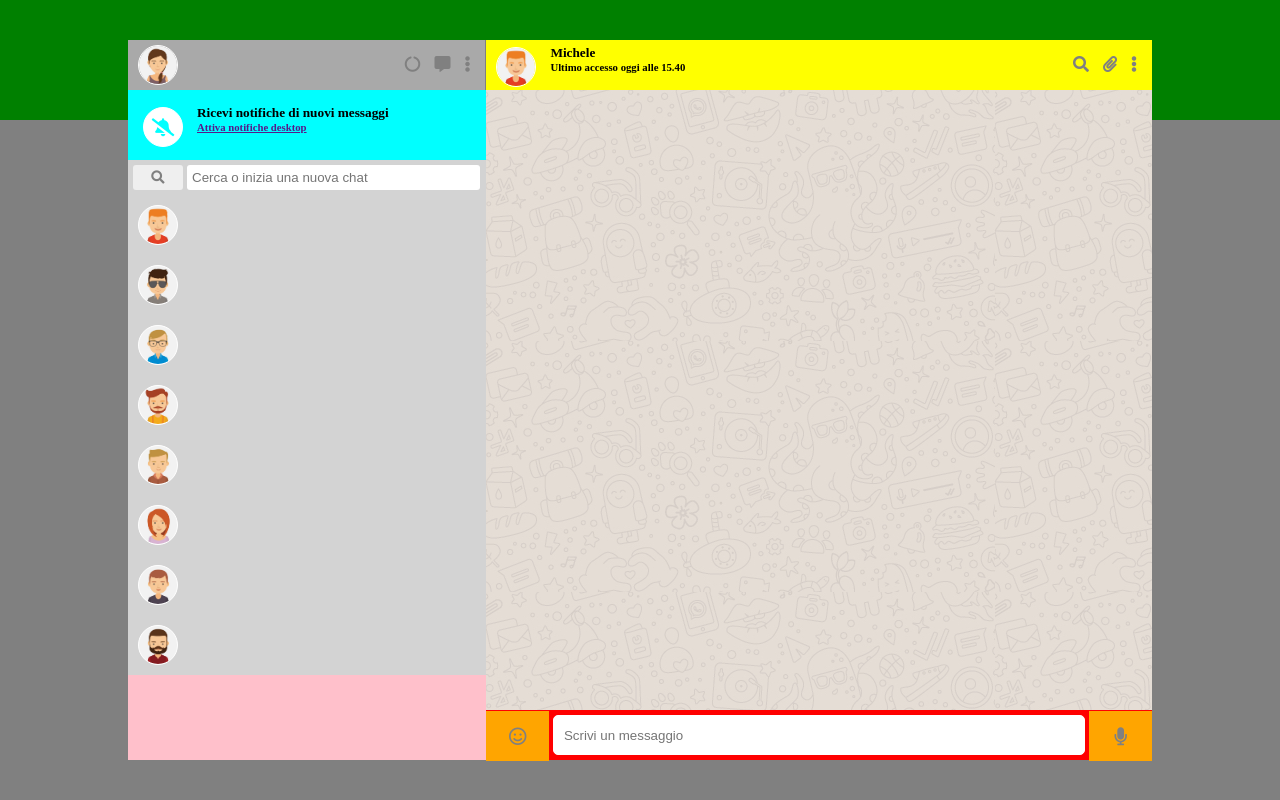
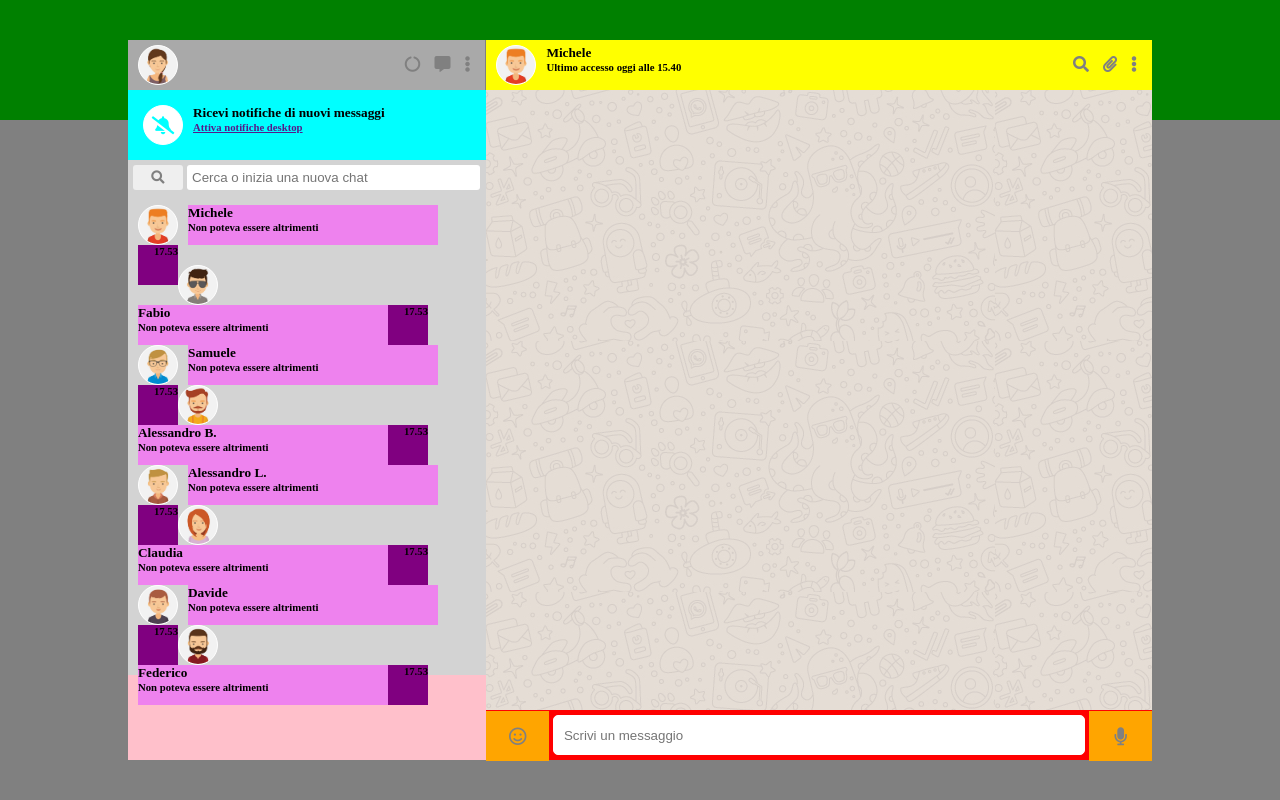
Before and after one commit to mdecrema/js-html-css-boolzap, a plain HTML site: page index.html in a window 1280 px wide. Drawn offline with nearby package versions, Linux system fonts and the light colour scheme.

Commit message:
completamento della lista contatti

```diff
--- a/css/style.css
+++ b/css/style.css
@@ -14,6 +14,7 @@
   background-color: #fff;
   vertical-align: middle;
   margin-right: 10px;
+  float: left;
 }
 
 .square {
@@ -148,6 +149,7 @@
   overflow-y: scroll;
 }
 
+/* PREVIEW CHAT */
 .prev_contatto {
   width: 100%;
   height: 60px;
@@ -157,6 +159,24 @@
 
 .prev_contatto:hover {
   background-color: darkgrey;
+}
+
+.nome_contatto {
+  width: 250px;
+  height: 100%;
+  background-color: violet;
+  float: left;
+}
+
+.ora {
+  width: 40px;
+  height: 100%;
+  background-color: purple;
+  float: left;
+}
+
+.ora h6 {
+  float: right;
 }
 
 /* Sezione destra */
--- a/index.html
+++ b/index.html
@@ -47,28 +47,83 @@
         <div class="lista_chat">
           <div class="prev_contatto">
             <img class="avatar" src="img/avatar_1.jpg" />
-
+            <div class="nome_contatto">
+              <h5>Michele</h5>
+              <h6>Non poteva essere altrimenti</h6>
+            </div>
+            <div class="ora">
+              <h6>17.53</h6>
+            </div>
           </div>
           <div class="prev_contatto">
             <img class="avatar" src="img/avatar_2.jpg" />
+            <div class="nome_contatto">
+              <h5>Fabio</h5>
+              <h6>Non poteva essere altrimenti</h6>
+            </div>
+            <div class="ora">
+              <h6>17.53</h6>
+            </div>
           </div>
           <div class="prev_contatto">
             <img class="avatar" src="img/avatar_3.jpg" />
+            <div class="nome_contatto">
+              <h5>Samuele</h5>
+              <h6>Non poteva essere altrimenti</h6>
+            </div>
+            <div class="ora">
+              <h6>17.53</h6>
+            </div>
           </div>
           <div class="prev_contatto">
             <img class="avatar" src="img/avatar_4.jpg" />
+            <div class="nome_contatto">
+              <h5>Alessandro B.</h5>
+              <h6>Non poteva essere altrimenti</h6>
+            </div>
+            <div class="ora">
+              <h6>17.53</h6>
+            </div>
           </div>
           <div class="prev_contatto">
             <img class="avatar" src="img/avatar_5.jpg" />
+            <div class="nome_contatto">
+              <h5>Alessandro L.</h5>
+              <h6>Non poteva essere altrimenti</h6>
+            </div>
+            <div class="ora">
+              <h6>17.53</h6>
+            </div>
           </div>
           <div class="prev_contatto">
             <img class="avatar" src="img/avatar_6.jpg" />
+            <div class="nome_contatto">
+              <h5>Claudia</h5>
+              <h6>Non poteva essere altrimenti</h6>
+            </div>
+            <div class="ora">
+              <h6>17.53</h6>
+            </div>
           </div>
           <div class="prev_contatto">
             <img class="avatar" src="img/avatar_7.jpg" />
+            <div class="nome_contatto">
+              <h5>Davide</h5>
+              <h6>Non poteva essere altrimenti</h6>
+            </div>
+            <div class="ora">
+              <h6>17.53</h6>
+            </div>
           </div>
           <div class="prev_contatto">
             <img class="avatar" src="img/avatar_8.jpg" />
+            <div class="nome_contatto">
+              <h5>Federico</h5>
+              <h6>Non poteva essere altrimenti</h6>
+            </div>
+            <div class="ora">
+              <h6>17.53</h6>
+            </div>
           </div>
         </div>
       </section>
```
